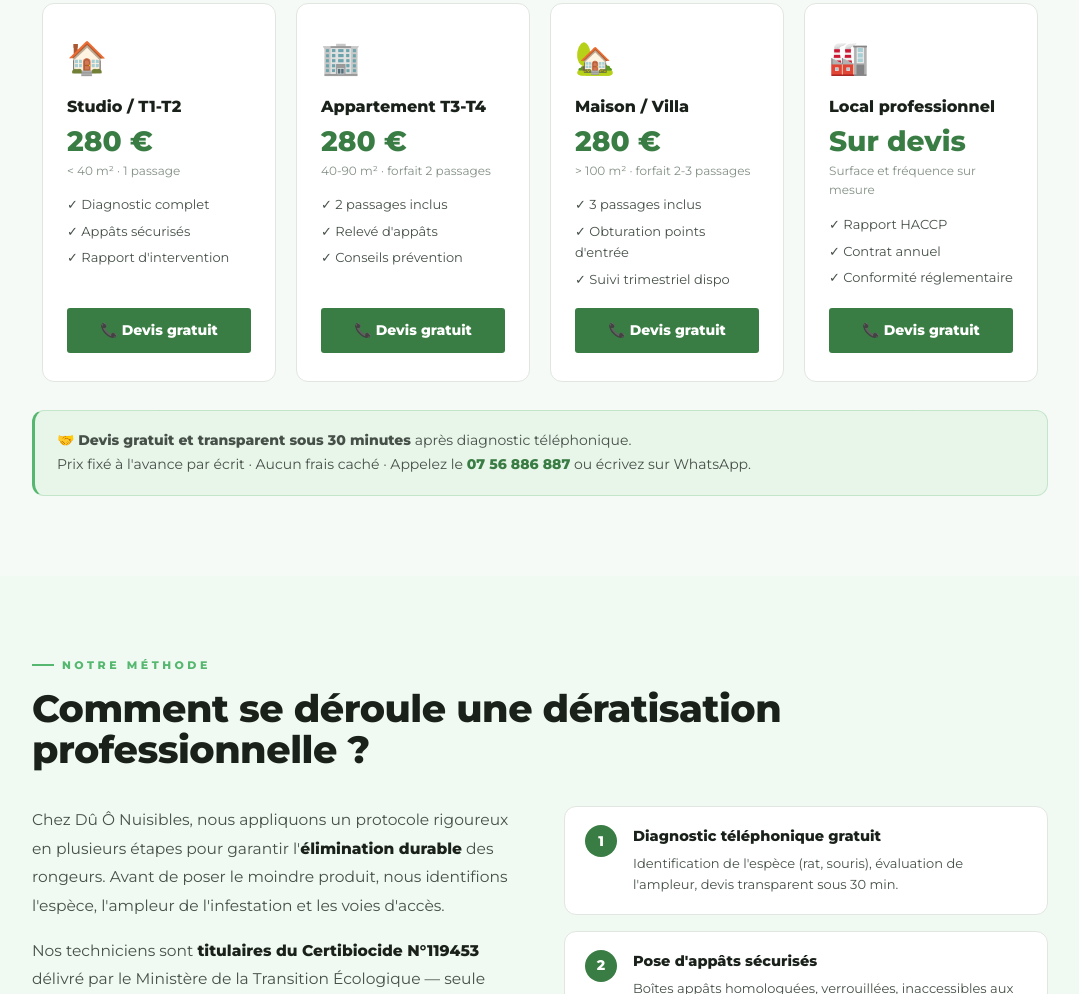
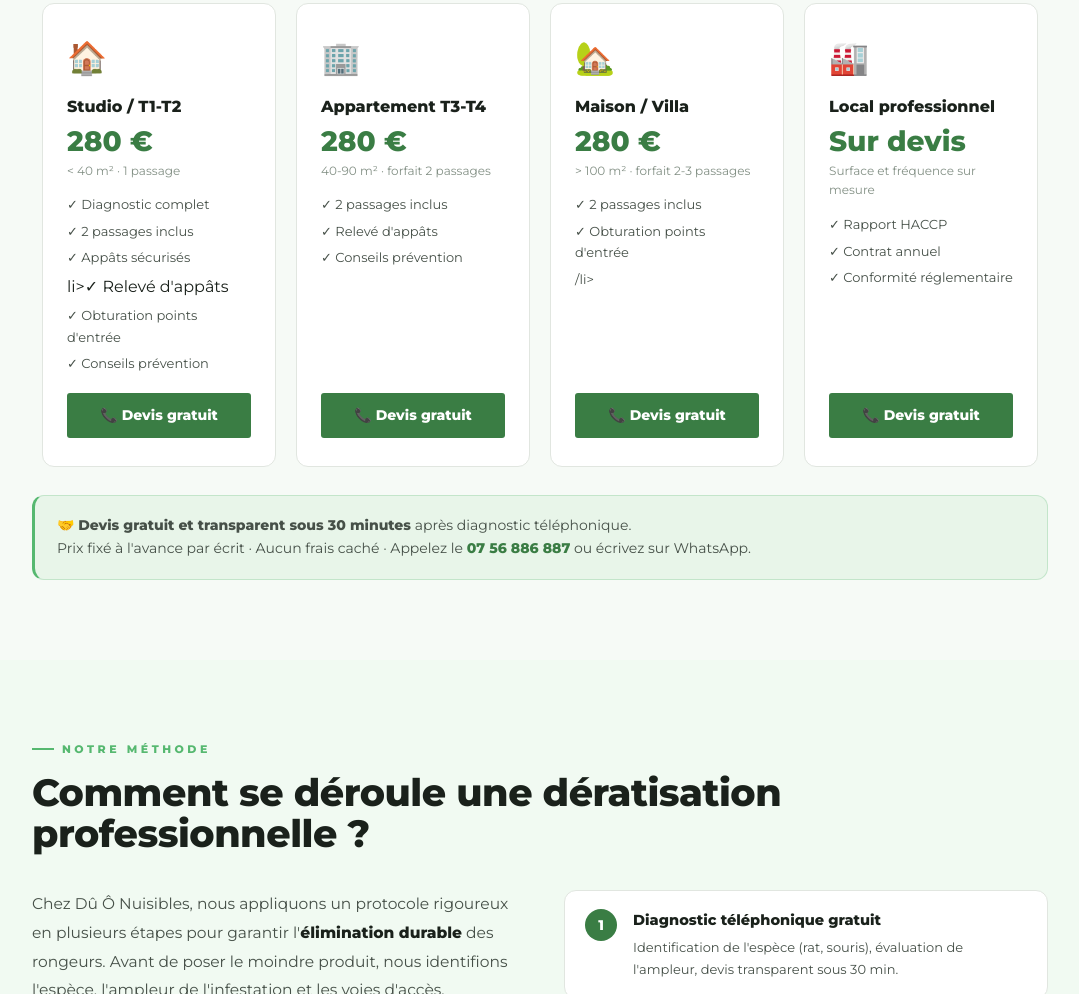
Before and after one commit to DUONUISIBLES/Duonuisibles.fr, a plain HTML site: page prix-deratisation-toulouse.html in a window 1280 px wide. Shown: the part 779-1773 px from the top of the page, without its empty margins (100-1179 px from the left). Drawn offline with Linux system fonts and the light colour scheme.

Commit message:
Revise tarif features for Studio and Maison options
Updated features list for pricing options, correcting passage inclusions and adding new features.

```diff
--- a/prix-deratisation-toulouse.html
+++ b/prix-deratisation-toulouse.html
@@ -264,7 +264,7 @@ footer{background:var(--green-xpale);padding:48px 32px 24px;}
           <div class="tarif-name">Studio / T1-T2</div>
           <div class="tarif-price">280 €</div>
           <div class="tarif-price-sub">< 40 m² · 1 passage</div>
-          <ul class="tarif-features"><li>✓ Diagnostic complet</li><li>✓ Appâts sécurisés</li><li>✓ Rapport d'intervention</li></ul>
+          <ul class="tarif-features"><li>✓ Diagnostic complet</li><li>✓ 2 passages inclus</li><li>✓ Appâts sécurisés</li>li>✓ Relevé d'appâts</li><li>✓ Obturation points d'entrée</li><li>✓ Conseils prévention</li></ul>
           <a href="tel:0756886887" class="tarif-cta">📞 Devis gratuit</a>
         </div>
         <div class="tarif-card">
@@ -280,7 +280,7 @@ footer{background:var(--green-xpale);padding:48px 32px 24px;}
           <div class="tarif-name">Maison / Villa</div>
           <div class="tarif-price">280 €</div>
           <div class="tarif-price-sub">> 100 m² · forfait 2-3 passages</div>
-          <ul class="tarif-features"><li>✓ 3 passages inclus</li><li>✓ Obturation points d'entrée</li><li>✓ Suivi trimestriel dispo</li></ul>
+          <ul class="tarif-features"><li>✓ 2 passages inclus</li><li>✓ Obturation points d'entrée</li><li>/li></ul>
           <a href="tel:0756886887" class="tarif-cta">📞 Devis gratuit</a>
         </div>
         <div class="tarif-card">
```
